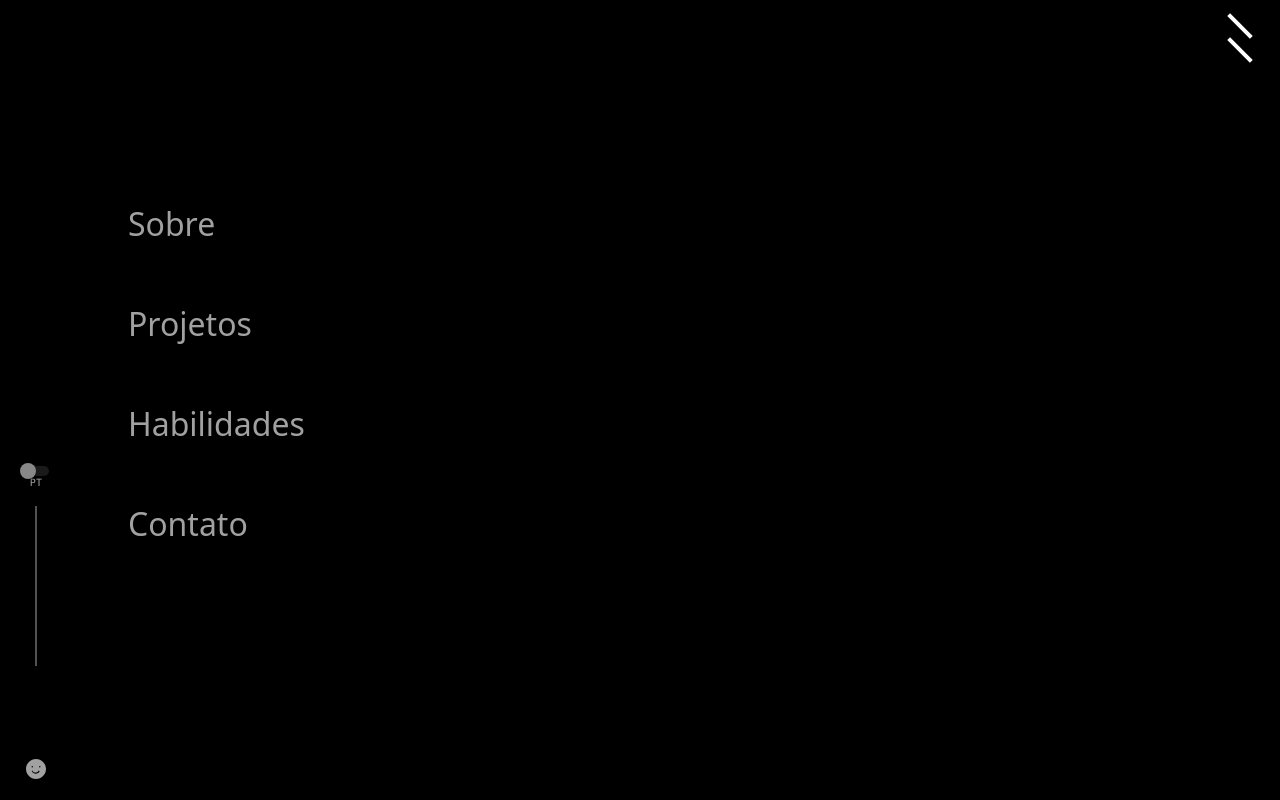
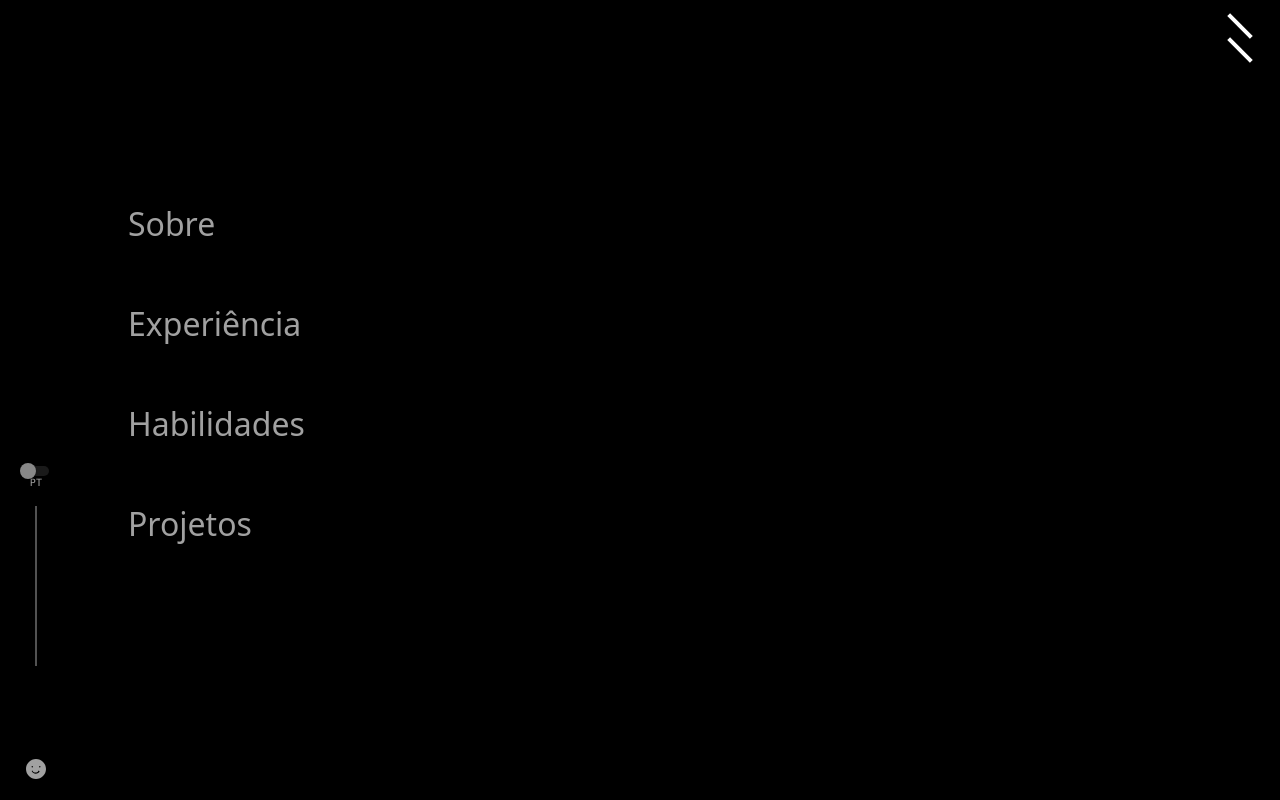
Before and after one commit to jzampieri/Portfolio, a React (Vite) app: page / in a window 1280 px wide. Both pictures are taken after a click on the element 1240 px from the left and 32 px from the top of the page. Shown: the top 800 px of the page. Built offline with nearby package versions, Linux system fonts and the light colour scheme; some icons are missing.

Commit message:
fix: responsiveness projects section

```diff
--- a/src/components/Experience/Experience.tsx
+++ b/src/components/Experience/Experience.tsx
@@ -29,7 +29,7 @@ const Experience = ({ lang }: ExperienceProps) => {
     <section id="experiencia" className="py-20 px-4 flex flex-col justify-center items-center">
       <div className="px-6 pt-6 pb-2">
         <p className="text-xs text-neutral-500 font-mono tracking-wide">
-          {lang === 'pt' ? '<experiencia/>' : '<experience/>'}
+          {lang === 'pt' ? '<experiência/>' : '<experience/>'}
         </p>
       </div>
       <div className="w-full max-w-4xl bg-[#1a1a1a] rounded-lg shadow-lg border border-neutral-700">
--- a/src/components/Header/Header.tsx
+++ b/src/components/Header/Header.tsx
@@ -11,10 +11,10 @@ const Header = ({ lang }: HeaderProps) => {
   const [open, setOpen] = useState(false);
 
   const links = lang === 'pt'
-    ? ['Sobre', 'Projetos', 'Habilidades', 'Contato']
-    : ['About', 'Projects', 'Skills', 'Contact'];
+    ? ['Sobre', 'Experiência' , 'Habilidades', 'Projetos', 'Contato']
+    : ['About', 'Experience' , 'Skills', 'Projects', 'Contact'];
 
-  const hrefs = ['#sobre', '#projetos', '#skills', '#contato'];
+  const hrefs = ['#sobre', '#skills', '#projects', '#contato'];
 
   const toggleMenu = () => {
     setOpen((prevOpen) => !prevOpen);
@@ -60,7 +60,7 @@ const Header = ({ lang }: HeaderProps) => {
     });
   };
 
-  const handleMouseLeave = (e: React.MouseEvent, target: HTMLElement) => {
+  const handleMouseLeave = (target: HTMLElement) => {
     gsap.to(target, {
       duration: 0.3,
       x: 0,
@@ -147,7 +147,7 @@ const Header = ({ lang }: HeaderProps) => {
                 },
               }}
               onMouseMove={(e) => handleMouseMove(e, e.currentTarget)}
-              onMouseLeave={(e) => handleMouseLeave(e, e.currentTarget)}
+              onMouseLeave={(e) => handleMouseLeave(e.currentTarget)}
             >
               <div className='w-5xl h-20'>{links[i]}</div>
             </Box>
--- a/src/components/Projects/Projects.tsx
+++ b/src/components/Projects/Projects.tsx
@@ -5,13 +5,14 @@ import {
   SiNumpy,
   SiScikitlearn,
   SiStreamlit,
+  SiPytorch,
 } from 'react-icons/si';
 import { FaGithub, FaCloud } from 'react-icons/fa';
-import { MdDashboard } from "react-icons/md";
+import { MdCarCrash, MdDashboard } from 'react-icons/md';
 import type { JSX } from 'react';
 import { RiFileExcel2Fill } from 'react-icons/ri';
 
-type ProjectId = 'kaggle' | 'dashboard';
+type ProjectId = 'kaggle' | 'dashboard' | 'ml';
 
 interface Project {
   id: ProjectId;
@@ -41,6 +42,11 @@ const Projects = ({ lang }: ProjectsProps) => {
         description:
           'Este repositório apresenta um exemplo de como criar dashboards interativos em Python utilizando Streamlit e Plotly.',
       },
+      ml: {
+        title: 'Melhor Trajeto, Machine Learning',
+        description:
+          'Este repositório apresenta um exemplo de como aplicar técnicas de aprendizado de máquina para encontrar a linha ideal em uma pista 2D, utilizando Python e redes neurais.',
+      },
     },
     en: {
       kaggle: {
@@ -53,6 +59,11 @@ const Projects = ({ lang }: ProjectsProps) => {
         description:
           'This repository contains an example of how to create interactive dashboards in Python using Streamlit and Plotly.',
       },
+      ml: {
+        title: 'Optimal Line Machine Learning',
+        description:
+          'This repository presents an example of how to apply machine learning techniques to find the optimal line on a 2D track using Python and neural networks.',
+      },
     },
   };
 
@@ -61,7 +72,7 @@ const Projects = ({ lang }: ProjectsProps) => {
       id: 'kaggle',
       icon: <SiKaggle size={48} />,
       technologies: [
-          <SiPython size={24} key="react" />,
+        <SiPython size={24} key="py" />,
         <SiPandas size={24} key="pandas" />,
         <SiNumpy size={24} key="numpy" />,
         <SiScikitlearn size={24} key="scikitlearn" />,
@@ -74,17 +85,29 @@ const Projects = ({ lang }: ProjectsProps) => {
       icon: <MdDashboard size={48} />,
       technologies: [
         <SiPython size={24} key="py" />,
-          <SiNumpy size={24} key="react" />,
-          <SiStreamlit size={24} key="ts" />,
-          <RiFileExcel2Fill size={24} key="tw" />,
+        <SiNumpy size={24} key="numpy" />,
+        <SiStreamlit size={24} key="streamlit" />,
+        <RiFileExcel2Fill size={24} key="excel" />,
       ],
       availableAt: 'github',
       link: 'https://github.com/jzampieri/Data-Visualization-w-Python',
     },
+    {
+      id: 'ml',
+      icon: <MdCarCrash size={48} />,
+      technologies: [
+        <SiPython size={24} key="py" />,
+        <SiPytorch size={24} key="pytorch" />,
+        <SiNumpy size={24} key="numpy" />,
+        <SiScikitlearn size={24} key="scikitlearn" />,
+      ],
+      availableAt: 'github',
+      link: 'https://github.com/jzampieri/optimal-line-ML',
+    },
   ];
 
   return (
-      <main id="projetos" className="w-full flex flex-col items-center mt-14 gap-24">
+    <main id="projetos" className="w-full flex flex-col items-center mt-14 gap-24 px-4">
       <h2 className="text-xs font-bold text-center mt-20 text-neutral-500">
         {lang === 'pt' ? '<Projetos/>' : '<Projects/>'}
       </h2>
@@ -96,16 +119,16 @@ const Projects = ({ lang }: ProjectsProps) => {
         return (
           <div
             key={index}
-              className="w-full max-w-6xl mx-auto grid grid-cols-4 grid-rows-3 gap-4 p-4"
+            className="w-full max-w-6xl mx-auto flex flex-col gap-4 p-4 lg:grid lg:grid-cols-4 lg:grid-rows-[auto_auto_auto]"
           >
-              {/* Ícone do projeto */}
-              <div className="bg-[#1a1a1a]/80 row-span-3 col-span-1 flex items-center justify-center rounded-lg">
+            {/* Ícone */}
+            <div className="bg-[#1a1a1a]/80 p-10 flex items-center justify-center rounded-lg lg:row-span-3">
               {project.icon}
             </div>
 
             {/* Título */}
-              <div className="col-span-2 row-span-1 flex items-center justify-center rounded-lg">
-                <h2 className="text-lg font-bold text-shadow-gray-300 text-center px-2 text-white">
+            <div className="flex items-center justify-center rounded-lg lg:col-span-2">
+              <h2 className="text-lg font-bold text-center px-2 text-white">
                 {translations[lang][project.id].title}
               </h2>
             </div>
@@ -115,7 +138,7 @@ const Projects = ({ lang }: ProjectsProps) => {
               href={project.link}
               target="_blank"
               rel="noopener noreferrer"
-                className="bg-purple-500 col-span-1 row-span-1 flex items-center justify-center rounded-lg text-white hover:brightness-110 transition"
+              className="bg-purple-800 p-10 flex items-center justify-center rounded-lg text-white hover:brightness-110 transition"
             >
               {availabilityIcon}
               <span className="ml-2">
@@ -124,23 +147,23 @@ const Projects = ({ lang }: ProjectsProps) => {
             </a>
 
             {/* Tecnologias linha 2 */}
-              <div className="bg-[#1a1a1a]/80 col-span-1 row-span-1 p-10 flex items-center justify-center rounded-lg text-white">
+            <div className="bg-[#1a1a1a]/80 p-10 flex items-center justify-center rounded-lg text-white">
               {project.technologies[0]}
             </div>
-              <div className="bg-[#1a1a1a]/80 col-span-1 row-span-1 flex items-center justify-center rounded-lg text-white">
+            <div className="bg-[#1a1a1a]/80 p-10 flex items-center justify-center rounded-lg text-white">
               {project.technologies[1]}
             </div>
 
             {/* Tecnologias linha 3 */}
-              <div className="bg-[#1a1a1a]/80 col-span-1 row-span-1 flex items-center justify-center rounded-lg text-white">
+            <div className="bg-[#1a1a1a]/80 p-10 flex items-center justify-center rounded-lg text-white">
               {project.technologies[3]}
             </div>
-              <div className="bg-[#1a1a1a]/80 col-span-1 row-span-1 flex items-center justify-center rounded-lg text-white">
+            <div className="bg-[#1a1a1a]/80 p-10 flex items-center justify-center rounded-lg text-white">
               {project.technologies[2]}
             </div>
 
             {/* Descrição */}
-              <div className="bg-[#1a1a1a]/80 col-start-4 row-start-2 row-span-2 flex items-center justify-center text-center px-4 py-6 rounded-lg text-white text-sm">
+            <div className="bg-[#1a1a1a]/80 flex items-center justify-center text-center px-4 py-6 rounded-lg text-white text-sm lg:col-start-4 lg:row-start-2 lg:row-span-2">
               {translations[lang][project.id].description}
             </div>
           </div>
```
Also changed, not shown: src/components/Contact/Contact.tsx (added, +7 -0 lines). Lines whose indentation alone changed are shown as unchanged.
